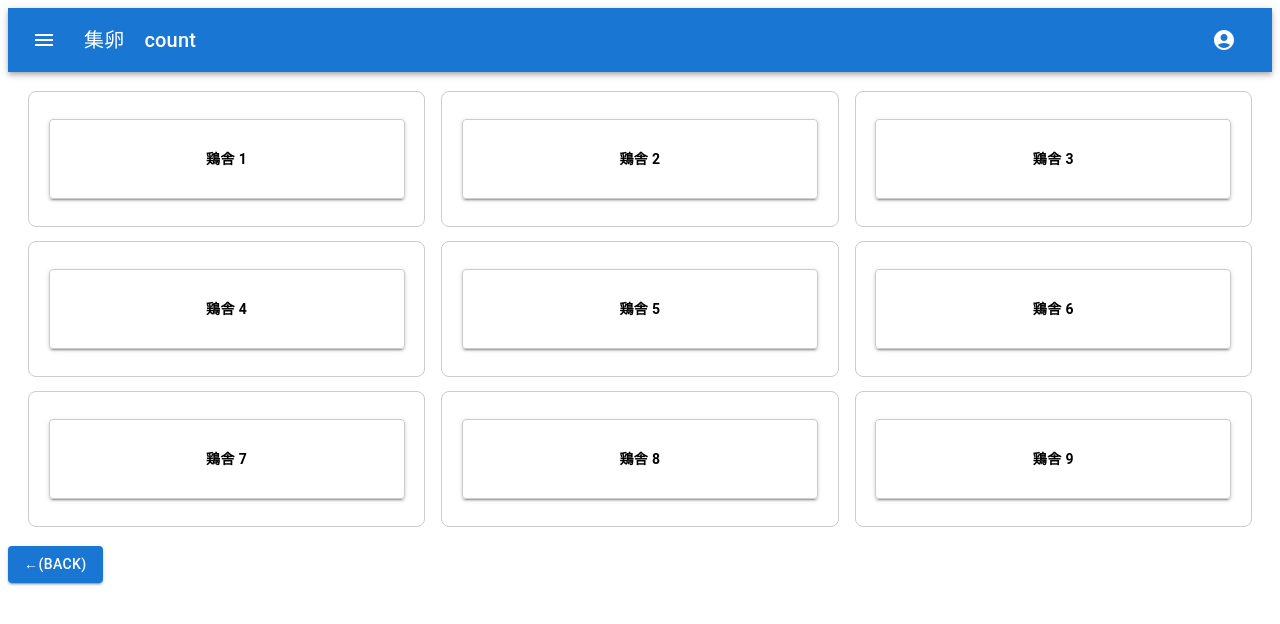
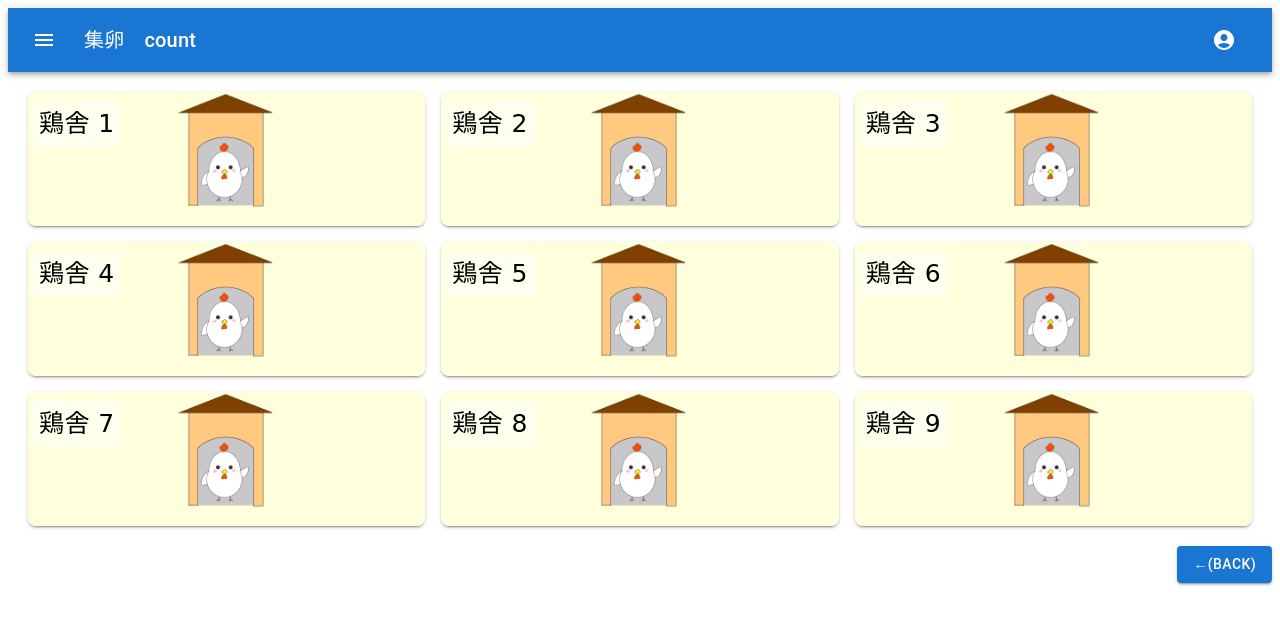
Before and after one commit to chigitako/KCL-CA, a Next.js app in the folder kokkofactory/: page /keisha in a window 1280 px wide. Shown: the top 624 px of the page. Built offline with nearby package versions, Linux system fonts and the light colour scheme.

Commit message:
鶏舎ページをかわいくしました

```diff
--- a/kokkofactory/src/pages/keisha.tsx
+++ b/kokkofactory/src/pages/keisha.tsx
@@ -3,7 +3,7 @@ import Grid from "@mui/material/Grid";
 import Button from "@mui/material/Button";
 import AppBar from "../components/AppBar";
 import BackButton from "../components/BackButton";
-import keishaImage from "../../public/images/keisha.png"; // 背景画像のインポート
+
 
 const CoopSelectionPage: React.FC = () => {
   // ボタンコンポーネント（BasicButtons を内包）
@@ -15,9 +15,47 @@ const CoopSelectionPage: React.FC = () => {
     <Button
       variant="contained"
       href={path}
-      style={style} // スタイルを直接渡す
+      style={{
+        ...style,
+        backgroundColor: "rgba(255, 255, 204, 0.7)",
+        display: "flex",
+        alignItems: "center",
+        justifyContent: "center",
+        padding: "0",
+        border: "none",
+        overflow: "hidden",
+        position: "relative",
+        width: "100%",
+        height: "100%",
+        borderRadius: "8px",
+        boxSizing: "border-box",
+    }} // スタイルを直接渡す
     >
+      <img
+        src="/images/keisha.png"
+        alt={label}
+        style={{
+          width: "100%",
+          height: "100%",
+          objectFit: "contain",
+          borderRadius: "8px",
+        }}
+      />
+    <span
+      style={{
+        position: "absolute",
+        top: "8px",
+        left: "3px",
+        color: "#000",
+        fontFamily: "Comic Sans MS, cursive, sans-serif",
+        fontSize: "25px",
+        zIndex: 1,
+        backgroundColor: "rgba(255, 255, 255, 0.5)",
+        padding: "2px 8px",
+        borderRadius: "8px",
+      }}>
       {label}
+    </span>
     </Button>
   );
 
@@ -38,44 +76,27 @@ const CoopSelectionPage: React.FC = () => {
               display: "flex", // 子要素の中央揃え
               alignItems: "center",
               justifyContent: "center",
+              position: "relative",
             }}
           >
-            <div
-              style={{
-                position: "relative",
-                width: "100%",
-                height: "100%",
-                backgroundImage: `url(${keishaImage})`,
-                backgroundSize: "cover", // 背景画像を枠にフィット
-                backgroundPosition: "center", // 背景画像の中央寄せ
-                border: "1px solid #ccc",
-                borderRadius: "8px",
-                display: "flex", // 子要素の中央揃え
-                alignItems: "center",
-                justifyContent: "center",
-              }}
-            >
               {/* ボタンの配置 */}
               <BasicButtons
                 label={`鶏舎 ${coopId}`}
                 path={`/count/${coopId}`} // 遷移先のパス
                 style={{
                   width: "90%", // ボタンの幅
-                  height: "60%", // ボタンの高さ
-                  background: "rgba(255, 255, 255, 0.7)", // 背景透過
-                  border: "1px solid #ccc", // ボタンの境界線
-                  color: "#000", // テキスト色
-                  fontWeight: "bold", // テキストの強調
-                  textAlign: "center", // テキストの中央揃え
+                  height: "90%", // ボタンの高さ
                 }}
               />
-            </div>
           </Grid>
         ))}
       </Grid>
 
       {/* 戻るボタン */}
+      <div style={{ display: "flex", justifyContent: "flex-end", width: "100%" }}
+      >
       <BackButton />
+      </div>
     </div>
   );
 };
```
